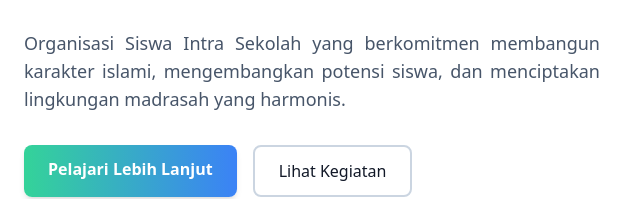
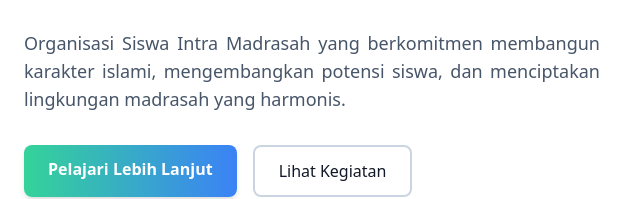
Before and after one commit to osimmtsn1makassar/Web, a plain HTML site: page index.html in a window 1280 px wide. Shown: the part 379-578 px from the top of the page, 0-640 px from the left. Drawn offline with nearby package versions, Linux system fonts and the light colour scheme.

Commit message:
Update index.html

```diff
--- a/index.html
+++ b/index.html
@@ -466,7 +466,7 @@
                     MTsN 1 Kota<br>Makassar
                 </h1>
                 <p class="max-w-xl text-slate-600 text-sm md:text-base lg:text-lg text-justify lg:text-justify px-2 lg:px-0">
-                    Organisasi Siswa Intra Sekolah yang berkomitmen membangun karakter islami, mengembangkan potensi
+                    Organisasi Siswa Intra Madrasah yang berkomitmen membangun karakter islami, mengembangkan potensi
                     siswa, dan menciptakan lingkungan madrasah yang harmonis.
                 </p>
                 <div class="flex flex-col sm:flex-row justify-center lg:justify-start gap-3 md:gap-4 w-full sm:w-auto px-4 sm:px-0">
```
